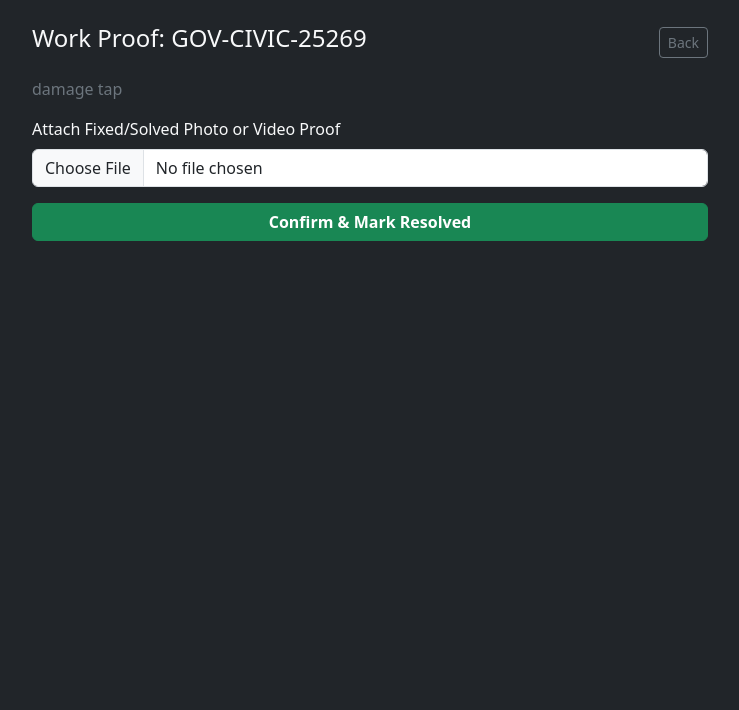
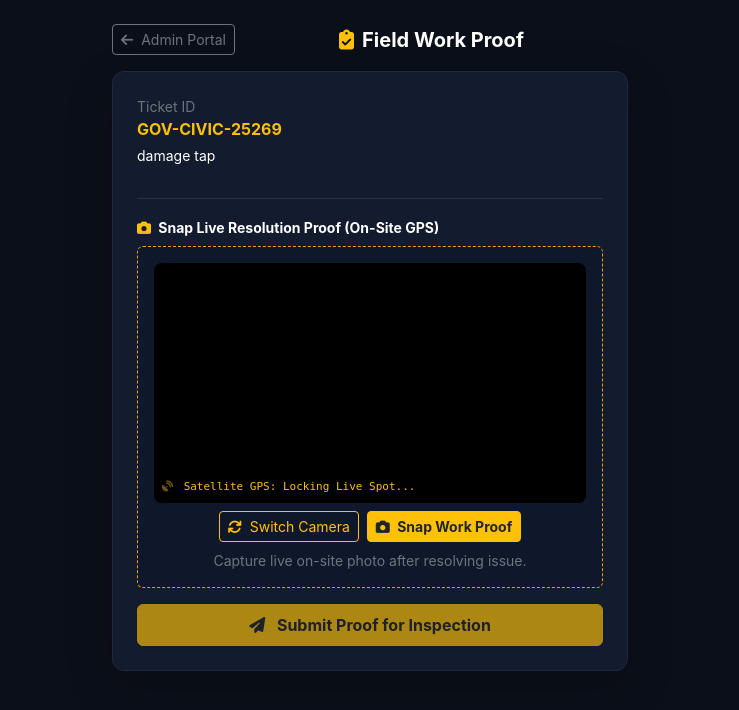
Before and after one commit to RohiVishwa/civic-ai-portal, a Flask app: a page that uses templates/resolve.html in a window 1280 px wide. Shown: the top 710 px of the page, without its empty margins (270-1009 px from the left). Run offline with Flask 3, Linux system fonts and the light colour scheme; a user stored in the database is signed in; data comes from the database, SQL or seed files in the repository; some libraries are stand-ins or nearby versions.

Commit message:
Standardize realistic civic workflow: Field officer snaps live proof and admin confirms resolve

```diff
--- a/app.py
+++ b/app.py
@@ -539,44 +539,6 @@ def admin_portal():
     )
 
 # --- Dedicated Work Proof Upload Page ---
-@app.route('/resolve/<ticket_id>')
-def resolve_page(ticket_id):
-    if not session.get('admin_logged'):
-        return redirect('/login')
-
-    conn = sqlite3.connect(DB_NAME)
-    conn.row_factory = sqlite3.Row
-    cursor = conn.cursor()
-    cursor.execute("SELECT * FROM complaints WHERE ticket_id = ?", (ticket_id,))
-    ticket = cursor.fetchone()
-    conn.close()
-
-    if not ticket:
-        return redirect('/admin')
-
-    keys = ticket.keys()
-    c_media = ticket['media_name'] if 'media_name' in keys and ticket['media_name'] else (ticket['image_name'] if 'image_name' in keys and ticket['image_name'] else None)
-    c_type = ticket['media_type'] if 'media_type' in keys and ticket['media_type'] else get_media_type(c_media)
-    dept_data = DEPARTMENT_OFFICERS.get(ticket['department'], DEPARTMENT_OFFICERS["Central Grievance Cell (Municipal Authority)"])
-    g_id = ticket['gov_dept_id'] if 'gov_dept_id' in keys and ticket['gov_dept_id'] else dept_data["dept_id"]
-
-    ticket_data = {
-        'ticket_id': ticket['ticket_id'],
-        'gov_dept_id': g_id,
-        'description': ticket['description'],
-        'department': ticket['department'],
-        'priority': ticket['priority'],
-        'location': ticket['location'] if 'location' in keys and ticket['location'] else "Not Specified",
-        'map_url': ticket['map_url'] if 'map_url' in keys and ticket['map_url'] else "",
-        'created_at': ticket['created_at'],
-        'citizen_media': c_media,
-        'citizen_url': get_media_url(c_media),
-        'citizen_type': c_type
-    }
-
-    return render_template('resolve.html', ticket=ticket_data)
-
-# --- Work Proof Upload Action ---
 @app.route('/resolve_ticket/<ticket_id>', methods=['POST'])
 def resolve_ticket(ticket_id):
     if not session.get('admin_logged'):
@@ -663,9 +625,46 @@ def deny_ticket(ticket_id):
 
     return redirect(request.referrer or '/admin')
 
+@app.route('/resolve/<ticket_id>', methods=['GET', 'POST'])
+def resolve_page(ticket_id):
+    if not session.get('admin_logged'):
+        return redirect('/login')
+
+    conn = sqlite3.connect(DB_NAME)
+    conn.row_factory = sqlite3.Row
+    cursor = conn.cursor()
+
+    if request.method == 'POST':
+        file = request.files.get('work_media')
+        filename = ""
+        if file and file.filename != '':
+            ext = os.path.splitext(file.filename)[1].lower()
+            filename = f"work_proof_{ticket_id}_{int(time.time())}{ext}"
+            os.makedirs(WORK_FOLDER, exist_ok=True)
+            file.save(os.path.join(WORK_FOLDER, filename))
+
+            cursor.execute('''
+                UPDATE complaints
+                SET status = 'Under Inspection',
+                    resolution_media = ?,
+                    resolution_media_type = 'image'
+                WHERE ticket_id = ?
+            ''', (filename, ticket_id))
+            conn.commit()
+        conn.close()
+        return redirect('/admin')
+
+    cursor.execute("SELECT * FROM complaints WHERE ticket_id = ?", (ticket_id,))
+    complaint = cursor.fetchone()
+    conn.close()
+    if not complaint:
+        return redirect('/admin')
+    return render_template('resolve.html', complaint=dict(complaint))
+
 @app.route('/mark_resolved/<ticket_id>')
 def mark_resolved(ticket_id):
-    """Officer inspection verify karne ke baad ticket ko resolve karega"""
+    if not session.get('admin_logged'):
+        return redirect('/login')
     try:
         conn = sqlite3.connect(DB_NAME)
         cursor = conn.cursor()
@@ -673,8 +672,17 @@ def mark_resolved(ticket_id):
         conn.commit()
         conn.close()
     except Exception as e:
-        print(f"Resolution error: {e}")
+        print(f"Resolve error: {e}")
     return redirect(request.referrer or '/admin')
 
-if __name__ == '__main__':
-    app.run(host='0.0.0.0', port=8080, debug=True)
+@app.route('/track/<ticket_id>')
+def track_ticket(ticket_id):
+    conn = sqlite3.connect(DB_NAME)
+    conn.row_factory = sqlite3.Row
+    cursor = conn.cursor()
+    cursor.execute("SELECT * FROM complaints WHERE ticket_id = ?", (ticket_id.strip(),))
+    ticket = cursor.fetchone()
+    conn.close()
+    if not ticket:
+        return render_template('dashboard.html', error=f"Ticket '{ticket_id}' not found.")
+    return render_template('dashboard.html', ticket=dict(ticket))
--- a/templates/resolve.html
+++ b/templates/resolve.html
@@ -2,23 +2,135 @@
 <html lang="en">
 <head>
     <meta charset="UTF-8">
-    <title>Upload Work Proof - {{ ticket.ticket_id }}</title>
+    <meta name="viewport" content="width=device-width, initial-scale=1.0">
+    <title>Field Officer Resolution | CivicAI</title>
     <link href="https://cdn.jsdelivr.net/npm/bootstrap@5.3.0/dist/css/bootstrap.min.css" rel="stylesheet">
+    <link rel="stylesheet" href="https://cdnjs.cloudflare.com/ajax/libs/font-awesome/6.4.0/css/all.min.css">
+    <style>
+        body { background: #0b0f19; color: #f8fafc; font-family: -apple-system, BlinkMacSystemFont, "Segoe UI", Roboto, sans-serif; }
+        .card-custom { background: #131b2e; border: 1px solid #1e293b; border-radius: 12px; }
+    </style>
 </head>
-<body class="bg-dark text-light p-4">
-    <div class="container" style="max-width: 700px;">
-        <div class="d-flex justify-content-between align-items-center mb-3">
-            <h4>Work Proof: {{ ticket.ticket_id }}</h4>
-            <button type="button" onclick="history.back()" class="btn btn-outline-secondary btn-sm">Back</button>
+<body class="py-4">
+<div class="container" style="max-width: 540px;">
+    <div class="d-flex justify-content-between align-items-center mb-3">
+        <a href="/admin" class="btn btn-sm btn-outline-secondary"><i class="fa-solid fa-arrow-left me-1"></i> Admin Portal</a>
+        <h5 class="fw-bold m-0 text-white"><i class="fa-solid fa-clipboard-check text-warning me-2"></i>Field Work Proof</h5>
+        <span></span>
+    </div>
+
+    <div class="card card-custom p-4 shadow-lg">
+        <div class="mb-3">
+            <span class="text-secondary small d-block">Ticket ID</span>
+            <span class="text-warning fw-bold">{{ complaint.ticket_id }}</span>
+            <p class="text-white small mt-1 mb-0">{{ complaint.description }}</p>
         </div>
-        <p class="text-secondary">{{ ticket.description }}</p>
-        <form action="/resolve_ticket/{{ ticket.ticket_id }}" method="POST" enctype="multipart/form-data">
-            <div class="mb-3">
-                <label class="form-label">Attach Fixed/Solved Photo or Video Proof</label>
-                <input type="file" name="proof_media" class="form-control" accept="image/*,video/*" required>
+        <hr class="border-secondary">
+
+        <form action="/resolve/{{ complaint.ticket_id }}" method="POST" enctype="multipart/form-data">
+            <label class="form-label small fw-bold text-white">
+                <i class="fa-solid fa-camera text-warning me-1"></i> Snap Live Resolution Proof (On-Site GPS)
+            </label>
+
+            <div class="p-3 rounded mb-3" style="background: rgba(15, 23, 42, 0.7); border: 1px dashed #f59e0b;">
+                <div class="position-relative mb-2" style="border-radius: 8px; overflow: hidden; background: #000;">
+                    <video id="officerFeed" autoplay playsinline style="width: 100%; height: 240px; object-fit: cover; display: block;"></video>
+                    <canvas id="officerCanvas" style="display: none;"></canvas>
+
+                    <div id="officerHud" class="position-absolute bottom-0 start-0 w-100 p-2 text-start"
+                         style="background: linear-gradient(transparent, rgba(0,0,0,0.85)); font-size: 11px; font-family: monospace; color: #fbbf24;">
+                        <i class="fa-solid fa-satellite-dish fa-fade me-1"></i>
+                        <span id="coordsDisplay">Satellite GPS: Locking Live Spot...</span>
+                    </div>
+                </div>
+
+                <div class="d-flex justify-content-center gap-2 mb-2">
+                    <button type="button" class="btn btn-sm btn-outline-warning" onclick="initCam()">
+                        <i class="fa-solid fa-arrows-rotate me-1"></i> Switch Camera
+                    </button>
+                    <button type="button" class="btn btn-sm btn-warning fw-bold text-dark" onclick="snapOfficerProof()">
+                        <i class="fa-solid fa-camera me-1"></i> Snap Work Proof
+                    </button>
+                </div>
+
+                <input type="file" name="work_media" id="workMediaInput" style="display: none;" required>
+                <div id="snapStatus" class="text-center small text-secondary">Capture live on-site photo after resolving issue.</div>
             </div>
-            <button type="submit" class="btn btn-success w-100 fw-bold">Confirm & Mark Resolved</button>
+
+            <button type="submit" id="submitProofBtn" class="btn btn-warning w-100 fw-bold py-2 shadow-sm text-dark" disabled>
+                <i class="fa-solid fa-paper-plane me-2"></i> Submit Proof for Inspection
+            </button>
         </form>
     </div>
+</div>
+
+<script>
+let streamObj = null;
+let offLat = null, offLng = null;
+
+function trackGps() {
+    if ("geolocation" in navigator) {
+        navigator.geolocation.watchPosition(
+            (pos) => {
+                offLat = pos.coords.latitude.toFixed(6);
+                offLng = pos.coords.longitude.toFixed(6);
+                const hud = document.getElementById('coordsDisplay');
+                if (hud) {
+                    hud.innerHTML = `OFFICER GPS: ${offLat}, ${offLng} (±${Math.round(pos.coords.accuracy)}m)`;
+                    hud.style.color = "#4ade80";
+                }
+            },
+            (err) => {
+                const hud = document.getElementById('coordsDisplay');
+                if (hud) { hud.innerHTML = "GPS Blocked. Enable location access."; hud.style.color = "#f87171"; }
+            },
+            { enableHighAccuracy: true, timeout: 10000, maximumAge: 0 }
+        );
+    }
+}
+
+async function initCam() {
+    try {
+        if (streamObj) streamObj.getTracks().forEach(t => t.stop());
+        const v = document.getElementById('officerFeed');
+        streamObj = await navigator.mediaDevices.getUserMedia({
+            video: { facingMode: { ideal: "environment" } },
+            audio: false
+        });
+        v.srcObject = streamObj;
+        trackGps();
+    } catch(e) {
+        console.log(e);
+    }
+}
+
+function snapOfficerProof() {
+    const v = document.getElementById('officerFeed');
+    const c = document.getElementById('officerCanvas');
+    if (!v.videoWidth) { initCam(); return; }
+
+    c.width = v.videoWidth;
+    c.height = v.videoHeight;
+    const ctx = c.getContext('2d');
+    ctx.drawImage(v, 0, 0, c.width, c.height);
+
+    ctx.fillStyle = "rgba(0, 0, 0, 0.75)";
+    ctx.fillRect(0, c.height - 45, c.width, 45);
+    ctx.font = "18px Monospace";
+    ctx.fillStyle = "#fbbf24";
+    ctx.fillText(`FIELD WORK PROOF | GPS: ${offLat || 'N/A'}, ${offLng || 'N/A'} | ${new Date().toLocaleString()}`, 15, c.height - 16);
+
+    c.toBlob((blob) => {
+        const file = new File([blob], `work_proof_${Date.now()}.jpg`, { type: "image/jpeg" });
+        const dt = new DataTransfer();
+        dt.items.add(file);
+        document.getElementById('workMediaInput').files = dt.files;
+        document.getElementById('submitProofBtn').disabled = false;
+        document.getElementById('snapStatus').innerHTML = '<span class="text-success fw-bold"><i class="fa-solid fa-circle-check me-1"></i> Proof Stamped! Ready to submit.</span>';
+    }, 'image/jpeg', 0.95);
+}
+
+window.addEventListener('DOMContentLoaded', initCam);
+</script>
 </body>
 </html>
```
Also changed, not shown: templates/dashboard.html (+65 -95 lines).
